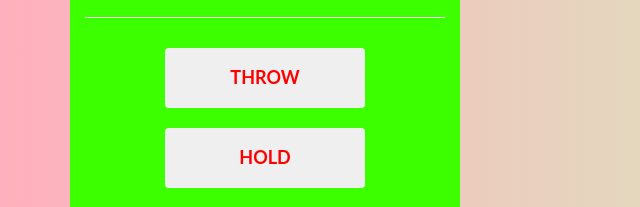
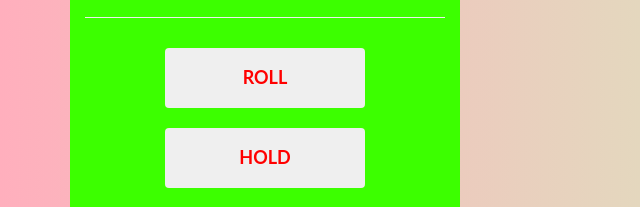
Before and after one commit to fredkheisa/pig-dice-game, a plain HTML site: page index.html in a window 1280 px wide. Shown: the part 455-662 px from the top of the page, 0-640 px from the left. Drawn offline with nearby package versions, Linux system fonts and the light colour scheme; a web font is replaced by a local one.

Commit message:
edited  README

```diff
--- a/index.html
+++ b/index.html
@@ -29,7 +29,7 @@
           <hr>
 
           <div id="player-one-buttons">
-            <button type="submit" class="btn" name="button" id="player-one-roll">THROW</button>
+            <button type="submit" class="btn" name="button" id="player-one-roll">ROLL</button>
             <button type="submit" class="btn" name="button" id="player-one-stay">HOLD</button>
           </div>
           <h3>Turn Running Total</h3>
@@ -48,7 +48,7 @@
           <h2>Player 2</h2>
           <hr>
           <div id="player-two-buttons">
-            <button type="submit" class="btn" name="button" id="player-two-roll">THROW</button>
+            <button type="submit" class="btn" name="button" id="player-two-roll">ROLL</button>
             <button type="submit" class="btn" name="button" id="player-two-stay">HOLD</button>
           </div>
           <h3>Turn Running Total</h3>
```
